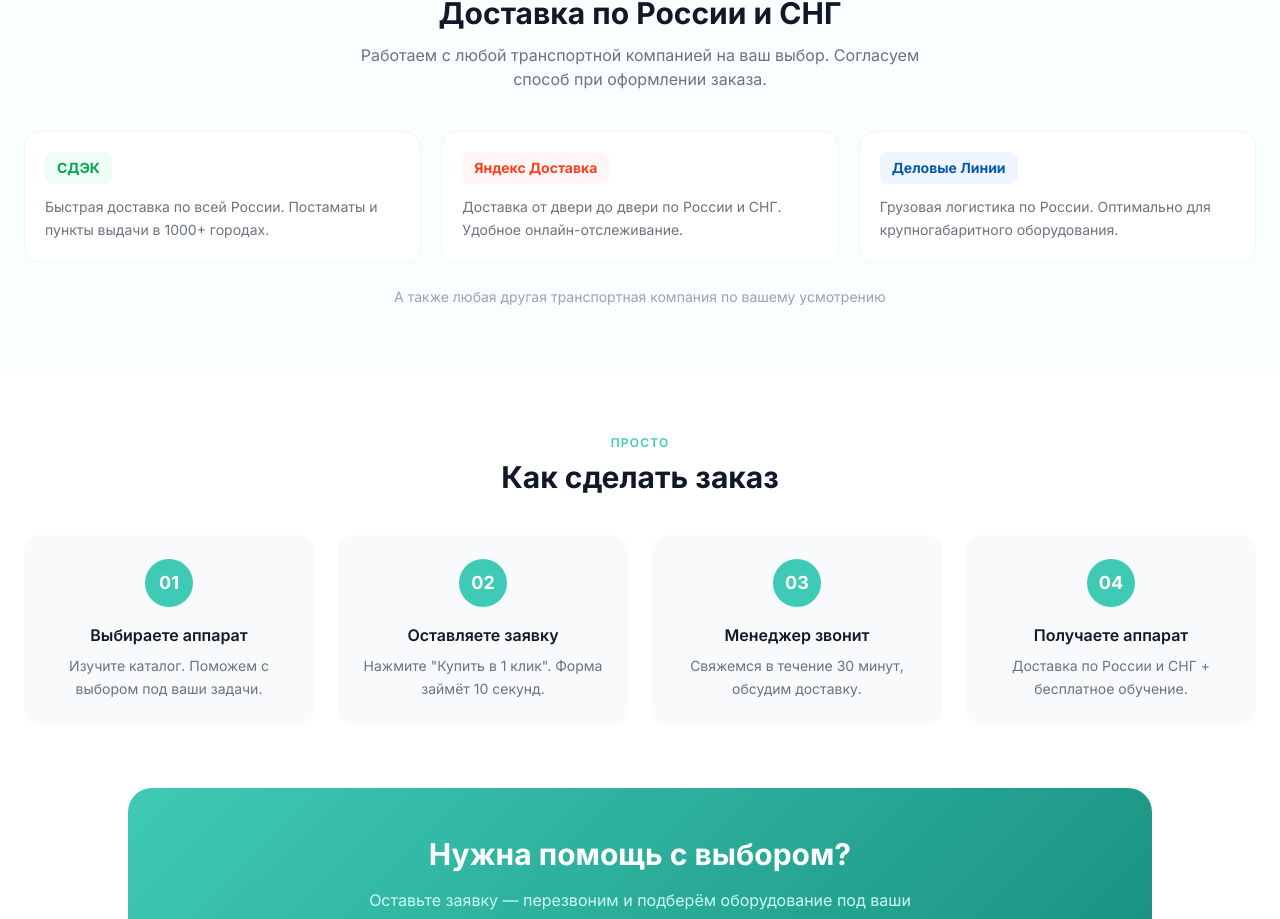
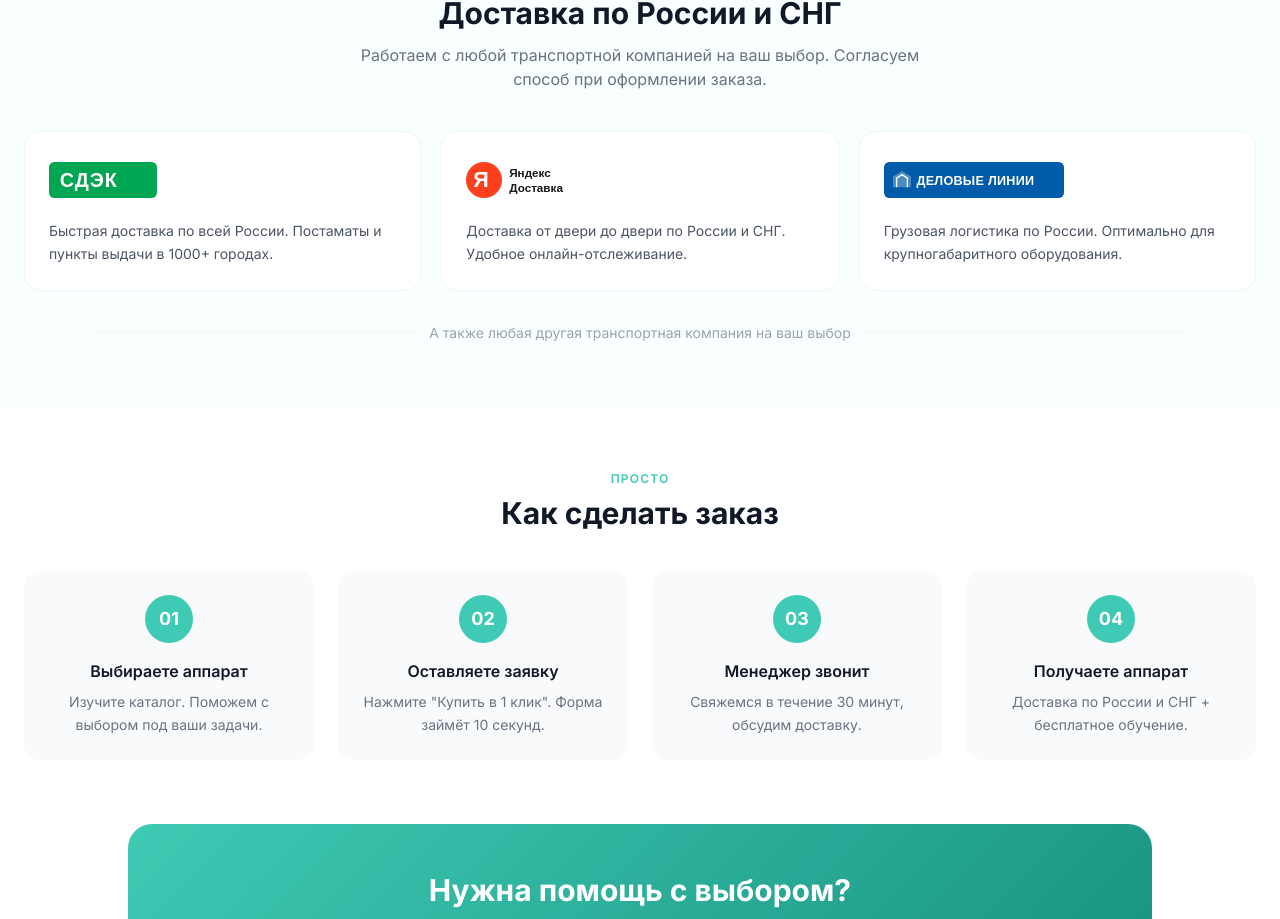
Before and after one commit to Khusrav-afk/Beauty-Shape, a Next.js app: page / in a window 1280 px wide. Shown: the part 3398-4317 px from the top of the page. Built offline with nearby package versions, Linux system fonts and the light colour scheme.

Commit message:
Update page.js

```diff
--- a/app/page.js
+++ b/app/page.js
@@ -282,21 +282,57 @@ export default function HomePage() {
               <h2 className="text-3xl font-bold text-gray-900">Доставка по России и СНГ</h2>
               <p className="text-gray-500 mt-3 max-w-xl mx-auto">Работаем с любой транспортной компанией на ваш выбор. Согласуем способ при оформлении заказа.</p>
             </div>
-            <div className="grid sm:grid-cols-3 gap-5 mb-6">
-              {[
-                { name: 'СДЭК',             desc: 'Быстрая доставка по всей России. Постаматы и пункты выдачи в 1000+ городах.',      color: '#00a651', bg: '#f0fdf4' },
-                { name: 'Яндекс Доставка',  desc: 'Доставка от двери до двери по России и СНГ. Удобное онлайн-отслеживание.',          color: '#FC3F1D', bg: '#fff7f5' },
-                { name: 'Деловые Линии',    desc: 'Грузовая логистика по России. Оптимально для крупногабаритного оборудования.',      color: '#005BAA', bg: '#f0f5ff' },
-              ].map(({ name, desc, color, bg }) => (
-                <div key={name} className="p-5 rounded-2xl border border-gray-100 bg-white">
-                  <div className="inline-block px-3 py-1.5 rounded-lg text-sm font-bold mb-3" style={{background: bg, color}}>
-                    {name}
-                  </div>
-                  <p className="text-sm text-gray-500 leading-relaxed">{desc}</p>
+
+            <div className="grid sm:grid-cols-3 gap-5 mb-8">
+
+              {/* СДЭК */}
+              <div className="p-6 rounded-2xl border border-gray-100 bg-white hover:shadow-md transition-shadow">
+                <div className="h-12 flex items-center mb-4">
+                  <svg viewBox="0 0 120 40" fill="none" xmlns="http://www.w3.org/2000/svg" className="h-9 w-auto">
+                    <rect width="120" height="40" rx="6" fill="#00A651"/>
+                    <text x="12" y="28" fontFamily="Arial, sans-serif" fontWeight="900" fontSize="22" fill="white" letterSpacing="1">СДЭК</text>
+                  </svg>
                 </div>
-              ))}
+                <p className="text-sm text-gray-600 leading-relaxed">Быстрая доставка по всей России. Постаматы и пункты выдачи в 1000+ городах.</p>
+              </div>
+
+              {/* Яндекс Доставка */}
+              <div className="p-6 rounded-2xl border border-gray-100 bg-white hover:shadow-md transition-shadow">
+                <div className="h-12 flex items-center mb-4">
+                  <svg viewBox="0 0 180 40" fill="none" xmlns="http://www.w3.org/2000/svg" className="h-9 w-auto">
+                    {/* Яндекс лого — красная буква Я + текст */}
+                    <circle cx="20" cy="20" r="20" fill="#FC3F1D"/>
+                    <text x="8" y="28" fontFamily="Arial, sans-serif" fontWeight="900" fontSize="24" fill="white">Я</text>
+                    <text x="48" y="17" fontFamily="Arial, sans-serif" fontWeight="700" fontSize="13" fill="#1a1a1a">Яндекс</text>
+                    <text x="48" y="33" fontFamily="Arial, sans-serif" fontWeight="700" fontSize="13" fill="#1a1a1a">Доставка</text>
+                  </svg>
+                </div>
+                <p className="text-sm text-gray-600 leading-relaxed">Доставка от двери до двери по России и СНГ. Удобное онлайн-отслеживание.</p>
+              </div>
+
+              {/* Деловые Линии */}
+              <div className="p-6 rounded-2xl border border-gray-100 bg-white hover:shadow-md transition-shadow">
+                <div className="h-12 flex items-center mb-4">
+                  <svg viewBox="0 0 200 40" fill="none" xmlns="http://www.w3.org/2000/svg" className="h-9 w-auto">
+                    {/* Синий прямоугольник + белый текст */}
+                    <rect width="200" height="40" rx="6" fill="#005BAA"/>
+                    {/* Стилизованная стрелка-грузовик */}
+                    <path d="M10 28 L10 16 L20 10 L30 16 L30 28 Z" fill="white" opacity="0.3"/>
+                    <path d="M14 28 L14 18 L20 14 L26 18 L26 28" stroke="white" strokeWidth="1.5" fill="none"/>
+                    <text x="36" y="26" fontFamily="Arial, sans-serif" fontWeight="700" fontSize="14" fill="white" letterSpacing="0.3">ДЕЛОВЫЕ ЛИНИИ</text>
+                  </svg>
+                </div>
+                <p className="text-sm text-gray-600 leading-relaxed">Грузовая логистика по России. Оптимально для крупногабаритного оборудования.</p>
+              </div>
+
             </div>
-            <p className="text-center text-sm text-gray-400">А также любая другая транспортная компания по вашему усмотрению</p>
+
+            {/* Любая ТК */}
+            <div className="flex items-center justify-center gap-3">
+              <div className="h-px flex-1 bg-gray-100 max-w-xs"/>
+              <p className="text-sm text-gray-400 text-center">А также любая другая транспортная компания на ваш выбор</p>
+              <div className="h-px flex-1 bg-gray-100 max-w-xs"/>
+            </div>
           </div>
         </section>
 
```
